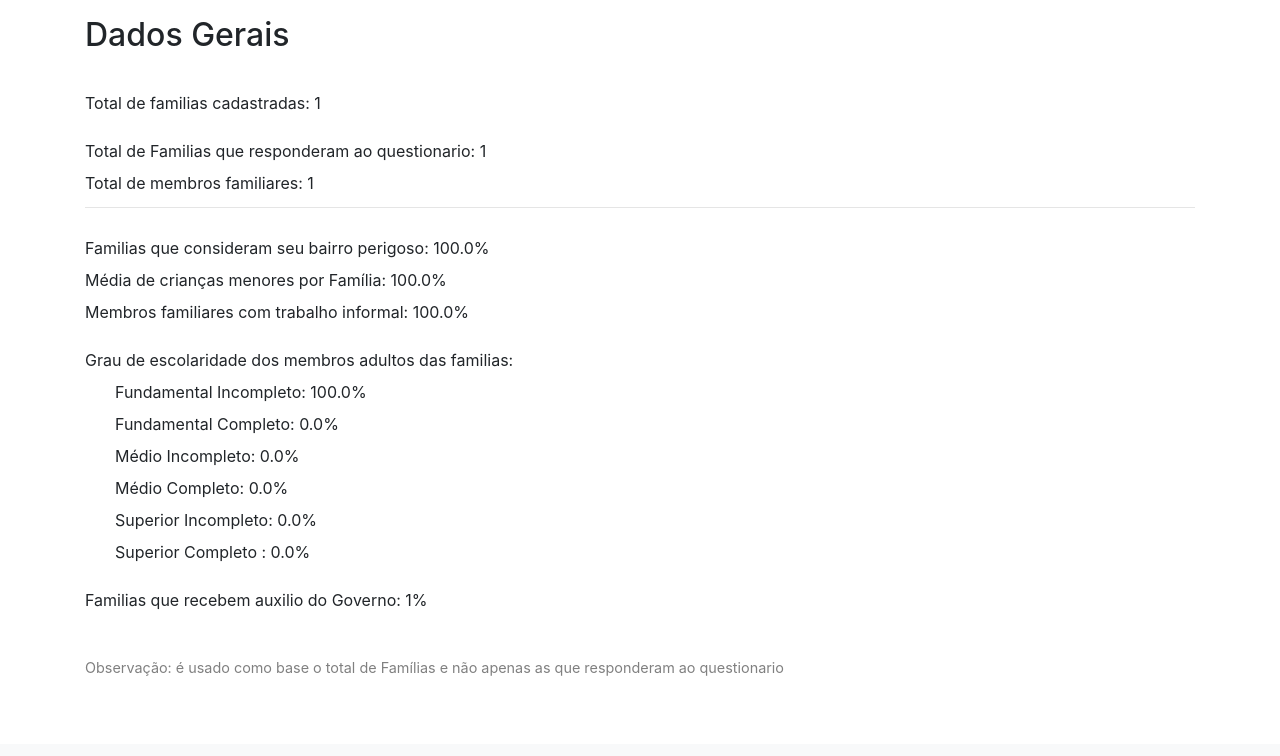
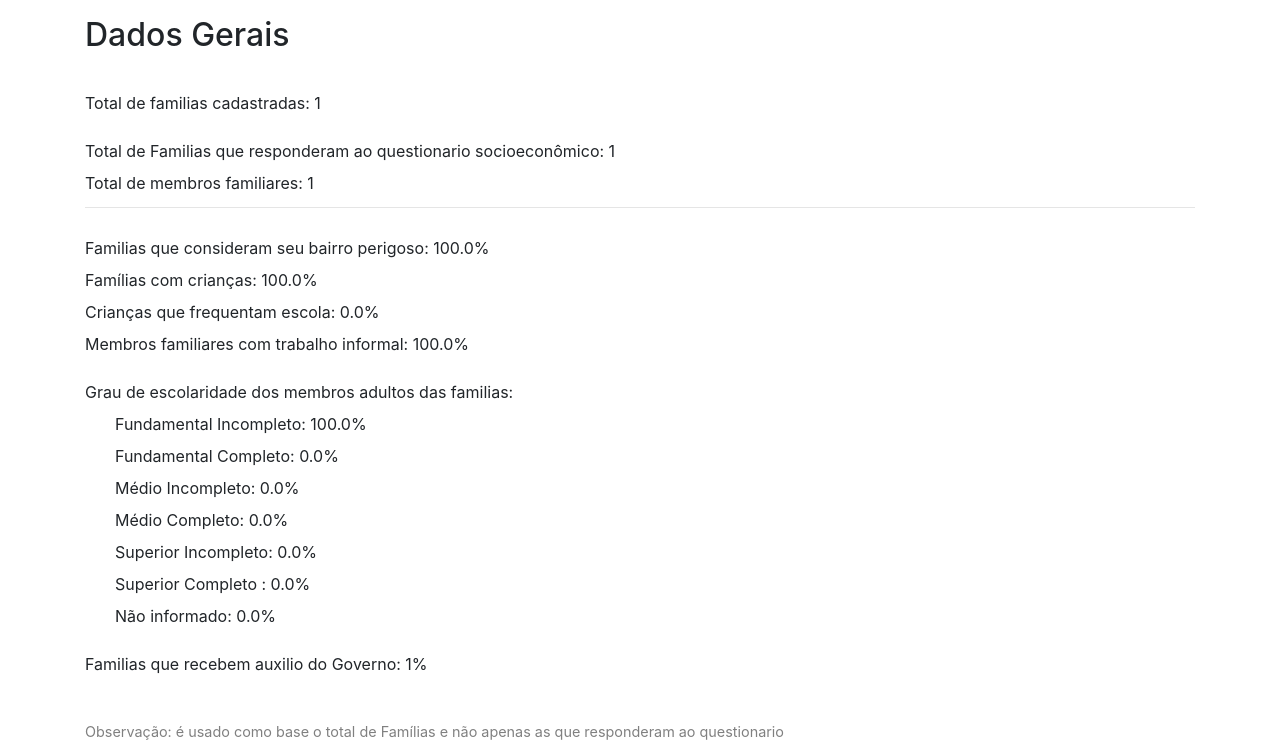
Before and after one commit to celsorv/cesta, a Django app: page /analise_familias/ in a window 1280 px wide. Shown: the part 56-812 px from the top of the page. Before the commit the page ends 732 px from the top, so only its background shows below. Run offline with Django 3.2, Linux system fonts and the light colour scheme; tables that the repository leaves empty hold one stand-in row (values such as "Sample post"); some libraries are stand-ins or nearby versions.

Commit message:
ajuste questionario dados relatorio

```diff
--- a/pages/views.py
+++ b/pages/views.py
@@ -20,7 +20,7 @@ class HomePageView(TemplateView):
 
 ####
 from pages.models import DoacaoRecebida, FamiliaAtendida, FamiliaQuestionario
-from django.db.models import Sum, Q, Count
+from django.db.models import Sum, Q, Count, Avg
 from django.db.models.functions import ExtractMonth, ExtractYear, Coalesce
 
 
@@ -136,41 +136,44 @@ def renda_familiar(request):
 def analise_familias(request):
     tot_familias = FamiliaAtendida.objects.aggregate(Count('id'))['id__count']
     tot_quest_familias = FamiliaQuestionario.objects.filter(respondido=True).aggregate(Count('familia_id'))['familia_id__count']
-    tot_membros = FamiliaQuestionario.objects.aggregate(Sum('pessoasNaCasa'))['pessoasNaCasa__sum']
-    if not tot_membros: ##temporario
-        tot_membros = tot_familias * 2 ## media
+    tot_membros = FamiliaQuestionario.objects.aggregate(tot_membros=Sum(Coalesce('pessoasNaCasa', 2)))['tot_membros']
+
+    kids = FamiliaQuestionario.objects.aggregate(kids=Sum(Coalesce('pessoasMenores', 0)))['kids']
+    kids_escola = FamiliaQuestionario.objects.filter(criancasFrequentamEscola=True).aggregate(kids_escola=Count('criancasFrequentamEscola'))['kids_escola']
 
     perigoso = FamiliaQuestionario.objects.filter(moradiaLugarViolento=True).aggregate(Count('familia_id'))['familia_id__count']
-    kids = FamiliaQuestionario.objects.aggregate(kids=Coalesce(Sum('pessoasMenores'), 0))['kids']
     trab_informal = FamiliaQuestionario.objects.aggregate(trab_informal=Coalesce(Sum('qtdeTrabalhoInformal'), 0))['trab_informal']
 
     gov_auxilio = FamiliaQuestionario.objects.aggregate(gov_auxilio = Count('recebeAuxilioGoverno'))['gov_auxilio']
 
     from django.db import connection
     cursor = connection.cursor()
-    cursor.execute("select (maiorGrauEscolaridade), count(maiorGrauEscolaridade) from pages_familiaquestionario pf where  maiorGrauEscolaridade is not null group by maiorGrauEscolaridade")
+    cursor.execute("select case when (maiorGrauEscolaridade) is null then 'sem_dados' else maiorGrauEscolaridade end , count(*) from pages_familiaquestionario pf group by maiorGrauEscolaridade")
     escola = dict(cursor.fetchall())
 
-    fun_in = escola.get('FUN_IN', 0) / tot_familias * 100
-    med_in = escola.get('MED_IN', 0) / tot_familias * 100
-    sup_in = escola.get('SUP_IN', 0) / tot_familias * 100
-    fun_cp = escola.get('FUN_CP', 0) / tot_familias * 100
-    med_cp = escola.get('MED_CP', 0) / tot_familias * 100
-    sup_cp = escola.get('SUP_CP', 0) / tot_familias * 100
+    fun_in = round(escola.get('FUN_IN', 0) / tot_familias * 100, 2)
+    med_in = round(escola.get('MED_IN', 0) / tot_familias * 100, 2)
+    sup_in = round(escola.get('SUP_IN', 0) / tot_familias * 100, 2)
+    fun_cp = round(escola.get('FUN_CP', 0) / tot_familias * 100, 2)
+    med_cp = round(escola.get('MED_CP', 0) / tot_familias * 100, 2)
+    sup_cp = round(escola.get('SUP_CP', 0) / tot_familias * 100, 2)
+    sem_dados = round(escola.get('sem_dados', 0) / tot_familias * 100, 2)
 
     contexto = {
         'tot_familias': tot_familias,
         'tot_quest_familias': tot_quest_familias,
         'tot_membros': tot_membros,
-        'perigoso': perigoso / tot_familias * 100,
-        'kids': kids / tot_familias * 100,
-        'trab_informal': trab_informal / tot_membros * 100,
+        'perigoso': round(perigoso / tot_familias * 100, 2),
+        'kids': round(kids / tot_familias * 100, 2),
+        'kids_escola': round(kids_escola / tot_familias *100, 2),
+        'trab_informal': round(trab_informal / tot_membros * 100, 2),
         'fun_in' : fun_in,
         'med_in' : med_in,
         'sup_in' : sup_in,
         'fun_cp': fun_cp,
         'med_cp': med_cp,
         'sup_cp': sup_cp,
-        'gov_auxilio': gov_auxilio,
+        'sem_dados': sem_dados,
+        'gov_auxilio': round(gov_auxilio, 2),
     }
     return render(request, 'relatorio_analise_familias.html', contexto)
--- a/templates/relatorio_analise_familias.html
+++ b/templates/relatorio_analise_familias.html
@@ -8,13 +8,14 @@
 
 <p>Total de familias cadastradas: {{tot_familias}}</p>
 <br>
-<p>Total de Familias que responderam ao questionario: {{tot_quest_familias}}</p>
+<p>Total de Familias que responderam ao questionario socioeconômico: {{tot_quest_familias}}</p>
 <p>Total de membros familiares: {{tot_membros}}</p>
 <hr>
 <br>
 
 <p>Familias que consideram seu bairro perigoso: {{perigoso}}%</p>
-<p>Média de crianças menores por Família: {{kids}}%</p>
+<p>Famílias com crianças: {{kids}}%</p>
+<p>Crianças que frequentam escola: {{kids_escola}}%</p>
 <p>Membros familiares com trabalho informal: {{trab_informal}}% </p>
 <br>
 <p>Grau de escolaridade dos membros adultos das familias:</p>
@@ -25,6 +26,7 @@
 <p>Médio Completo: {{med_cp}}%</p>
 <p>Superior Incompleto: {{sup_in}}%</p>
 <p>Superior Completo : {{sup_cp}}%</p>
+<p>Não informado: {{sem_dados}}%</p>
 </ul>
 <br>
 
```
Also changed, not shown: pages/management/commands/populate_database.py (+37 -9 lines).
